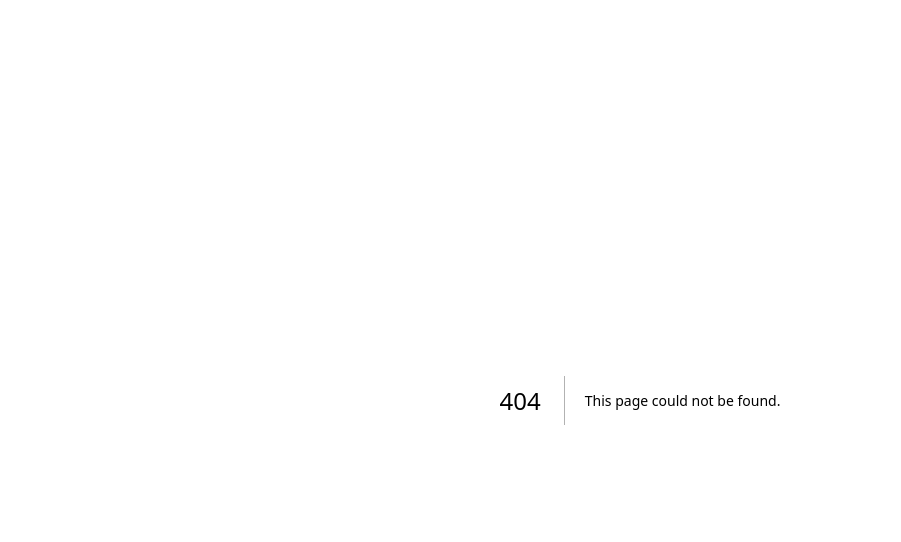
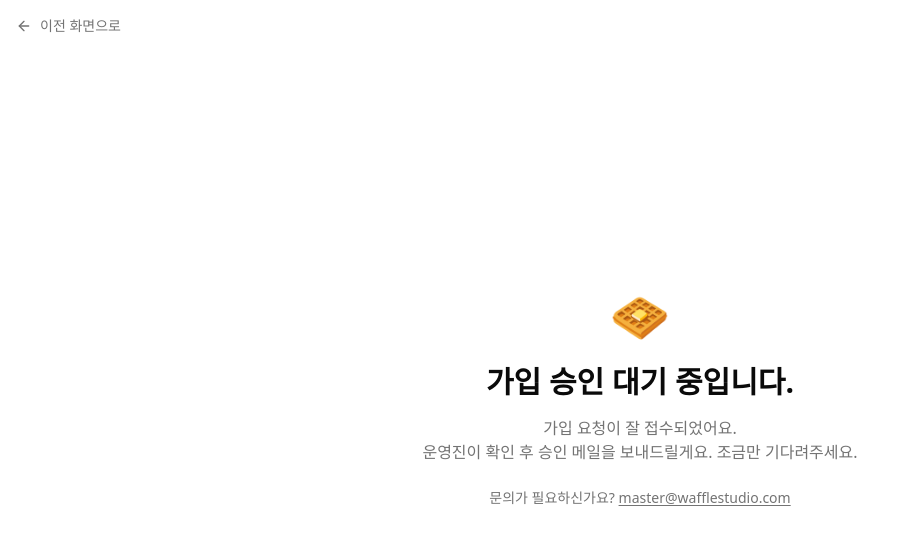
Before and after one commit to wafflestudio/waffice-web, a Next.js app: page /signup/pending in a window 1280 px wide. Before the commit this address had no page. Shown: the top 542 px of the page, without its empty margins (0-901 px from the left). Built offline with nearby package versions, Linux system fonts and the light colour scheme.

Commit message:
feat: pending page 구성, 가입 신청 후 대기 중일시 연결되는 페이지 signup/pending

```diff
--- /dev/null
+++ b/src/app/signup/pending/page.tsx
@@ -0,0 +1,39 @@
+import Link from "next/link"
+import { ArrowLeft } from "lucide-react"
+
+import { Logo } from "@/components/auth/logo"
+
+export default function SignupPendingPage() {
+	return (
+		<div className="relative min-h-screen p-6 flex items-center justify-center">
+			<div className="absolute left-4 top-4">
+				<Link
+					href="/login"
+					className="inline-flex items-center gap-2 text-sm text-muted-foreground hover:text-foreground"
+				>
+					<ArrowLeft className="h-4 w-4" />
+					이전 화면으로
+				</Link>
+			</div>
+
+			<div className="text-center max-w-xl">
+				<Logo size="lg" className="mx-auto mb-6" />
+				<h1 className="text-2xl md:text-3xl font-bold">가입 승인 대기 중입니다.</h1>
+				<p className="mt-4 text-muted-foreground">
+					가입 요청이 잘 접수되었어요.
+					<br className="hidden sm:block" />
+					운영진이 확인 후 승인 메일을 보내드릴게요. 조금만 기다려주세요.
+				</p>
+				<p className="mt-6 text-sm text-muted-foreground">
+					문의가 필요하신가요?{" "}
+					<a
+						href="mailto:master@wafflestudio.com"
+						className="underline underline-offset-2"
+					>
+						master@wafflestudio.com
+					</a>
+				</p>
+			</div>
+		</div>
+	)
+}
```
